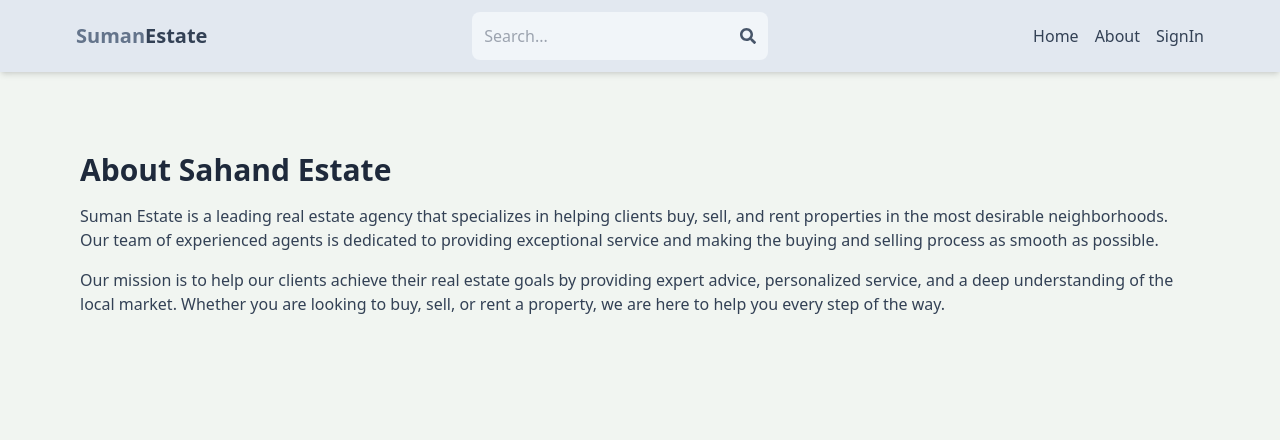
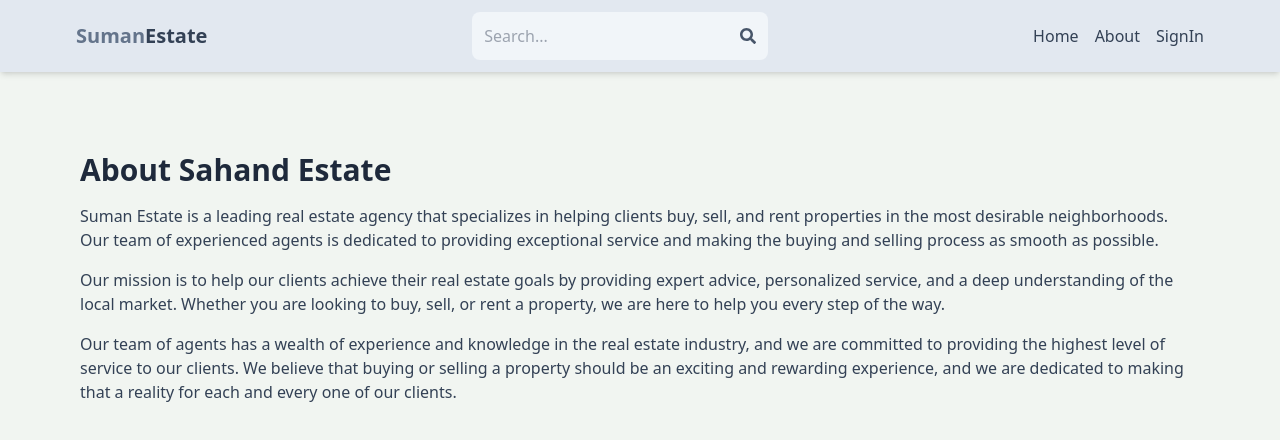
Before and after one commit to sumanchaudhary724/mern-estate, a React (Vite) app in the folder client/: page /about in a window 1280 px wide. Shown: the top 440 px of the page. Built offline with nearby package versions, Linux system fonts and the light colour scheme; no server answers.

Commit message:
About page updated

```diff
--- a/client/src/pages/About.jsx
+++ b/client/src/pages/About.jsx
@@ -19,6 +19,13 @@ export default function About() {
         of the local market. Whether you are looking to buy, sell, or rent a
         property, we are here to help you every step of the way.
       </p>
+      <p className="mb-4 text-slate-700">
+        Our team of agents has a wealth of experience and knowledge in the real
+        estate industry, and we are committed to providing the highest level of
+        service to our clients. We believe that buying or selling a property
+        should be an exciting and rewarding experience, and we are dedicated to
+        making that a reality for each and every one of our clients.
+      </p>
     </div>
   );
 }
```
